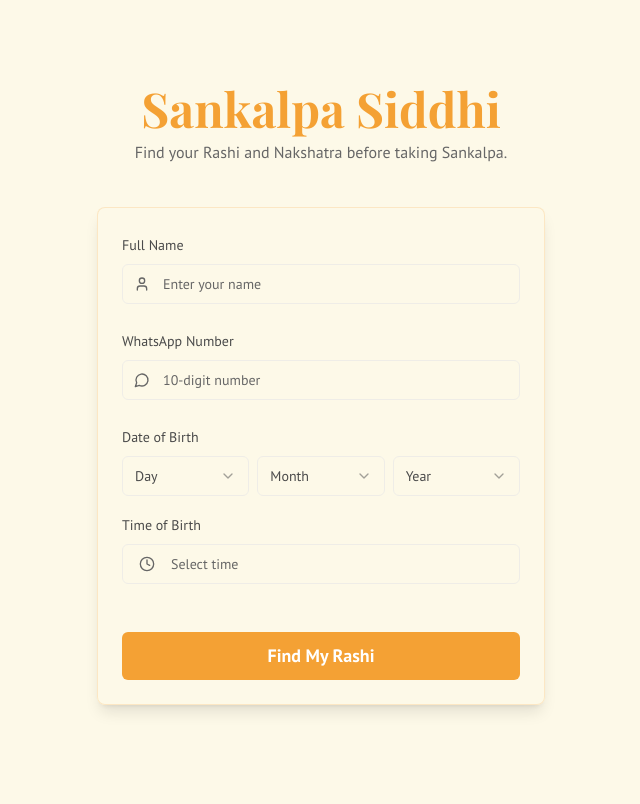
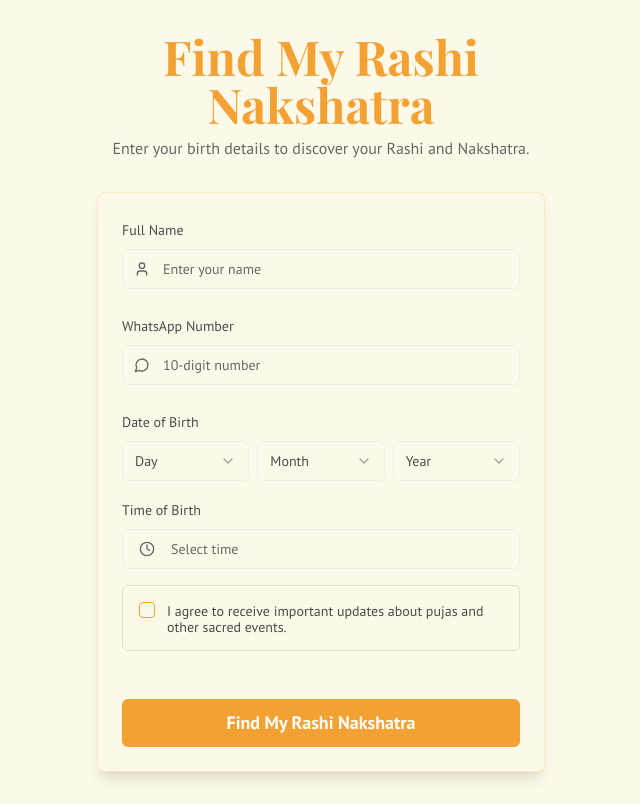
Before and after one commit to rsaisankalp/rashinakshatra, a Next.js app: page / in a window 1280 px wide. Shown: the whole page, without its empty margins (319-959 px from the left). Built offline with nearby package versions, Linux system fonts and the light colour scheme; a web font is replaced by a local one.

Commit message:
1) Sankalpa Siddhi change this it to find my rasi nakshatra
make button

```diff
--- a/src/app/page.tsx
+++ b/src/app/page.tsx
@@ -50,9 +50,9 @@ export default function Home() {
     <main className="flex min-h-screen flex-col items-center justify-center bg-background p-4 sm:p-8 font-body">
       <div className="w-full max-w-md mx-auto space-y-8">
         <div className="text-center">
-          <h1 className="font-headline text-4xl sm:text-5xl font-bold text-primary">Sankalpa Siddhi</h1>
+          <h1 className="font-headline text-4xl sm:text-5xl font-bold text-primary">Find My Rashi Nakshatra</h1>
           <p className="text-muted-foreground mt-2">
-            Find your Rashi and Nakshatra before taking Sankalpa.
+            Enter your birth details to discover your Rashi and Nakshatra.
           </p>
         </div>
 
--- a/src/components/sankalpa-form.tsx
+++ b/src/components/sankalpa-form.tsx
@@ -3,7 +3,7 @@
 import { zodResolver } from "@hookform/resolvers/zod"
 import { useForm } from "react-hook-form"
 import { z } from "zod"
-import { User, MessageCircle, Calendar, Clock } from "lucide-react"
+import { User, MessageCircle } from "lucide-react"
 import { Button } from "@/components/ui/button"
 import {
   Form,
@@ -17,6 +17,8 @@ import { Input } from "@/components/ui/input"
 import { Select, SelectContent, SelectItem, SelectTrigger, SelectValue } from "@/components/ui/select"
 import { Card, CardContent, CardFooter } from "@/components/ui/card"
 import { CustomTimePicker } from "./custom-time-picker";
+import { Checkbox } from "@/components/ui/checkbox"
+import { Label } from "@/components/ui/label";
 
 const currentYear = new Date().getFullYear();
 const years = Array.from({ length: 100 }, (_, i) => currentYear - i);
@@ -32,13 +34,16 @@ const formSchema = z.object({
   name: z.string().min(2, {
     message: "Name must be at least 2 characters.",
   }),
-  whatsapp: z.string().regex(/^\d{10}$/, "WhatsApp number must be 10 digits.").min(1, "WhatsApp number is required."),
+  whatsapp: z.string().regex(/^\d{10}$/, "WhatsApp number must be 10 digits.").min(10, "A valid 10-digit WhatsApp number is required."),
   day: z.string({ required_error: "Day is required." }),
   month: z.string({ required_error: "Month is required." }),
   year: z.string({ required_error: "Year is required." }),
   tob: z.string({
     required_error: "A time of birth is required.",
-  }).regex(/^([0-1]?[0-9]|2[0-3]):[0-5][0-9]$/, "Invalid time format. Use HH:MM.")
+  }).regex(/^([0-1]?[0-9]|2[0-3]):[0-5][0-9]$/, "Invalid time format. Use HH:MM."),
+  consent: z.boolean().default(false).refine(val => val === true, {
+    message: "You must agree to receive updates."
+  }),
 }).refine(data => {
     const { day, month, year } = data;
     if (!day || !month || !year) return true; // Let individual field errors handle this
@@ -60,6 +65,7 @@ export function SankalpaForm({ onSubmit }: SankalpaFormProps) {
       name: "",
       whatsapp: "",
       tob: "",
+      consent: false,
     },
   });
 
@@ -186,12 +192,32 @@ export function SankalpaForm({ onSubmit }: SankalpaFormProps) {
                   )}
                 />
               </div>
+
+              <FormField
+                control={form.control}
+                name="consent"
+                render={({ field }) => (
+                  <FormItem className="flex flex-row items-start space-x-3 space-y-0 rounded-md border p-4">
+                    <FormControl>
+                      <Checkbox
+                        checked={field.value}
+                        onCheckedChange={field.onChange}
+                      />
+                    </FormControl>
+                    <div className="space-y-1 leading-none">
+                      <FormLabel>
+                        I agree to receive important updates about pujas and other sacred events.
+                      </FormLabel>
+                       <FormMessage />
+                    </div>
+                  </FormItem>
+                )}
+              />
             </div>
-
           </CardContent>
           <CardFooter>
             <Button type="submit" className="w-full bg-primary hover:bg-primary/90 text-primary-foreground font-bold text-lg py-6">
-              Find My Rashi
+              Find My Rashi Nakshatra
             </Button>
           </CardFooter>
         </form>
```
